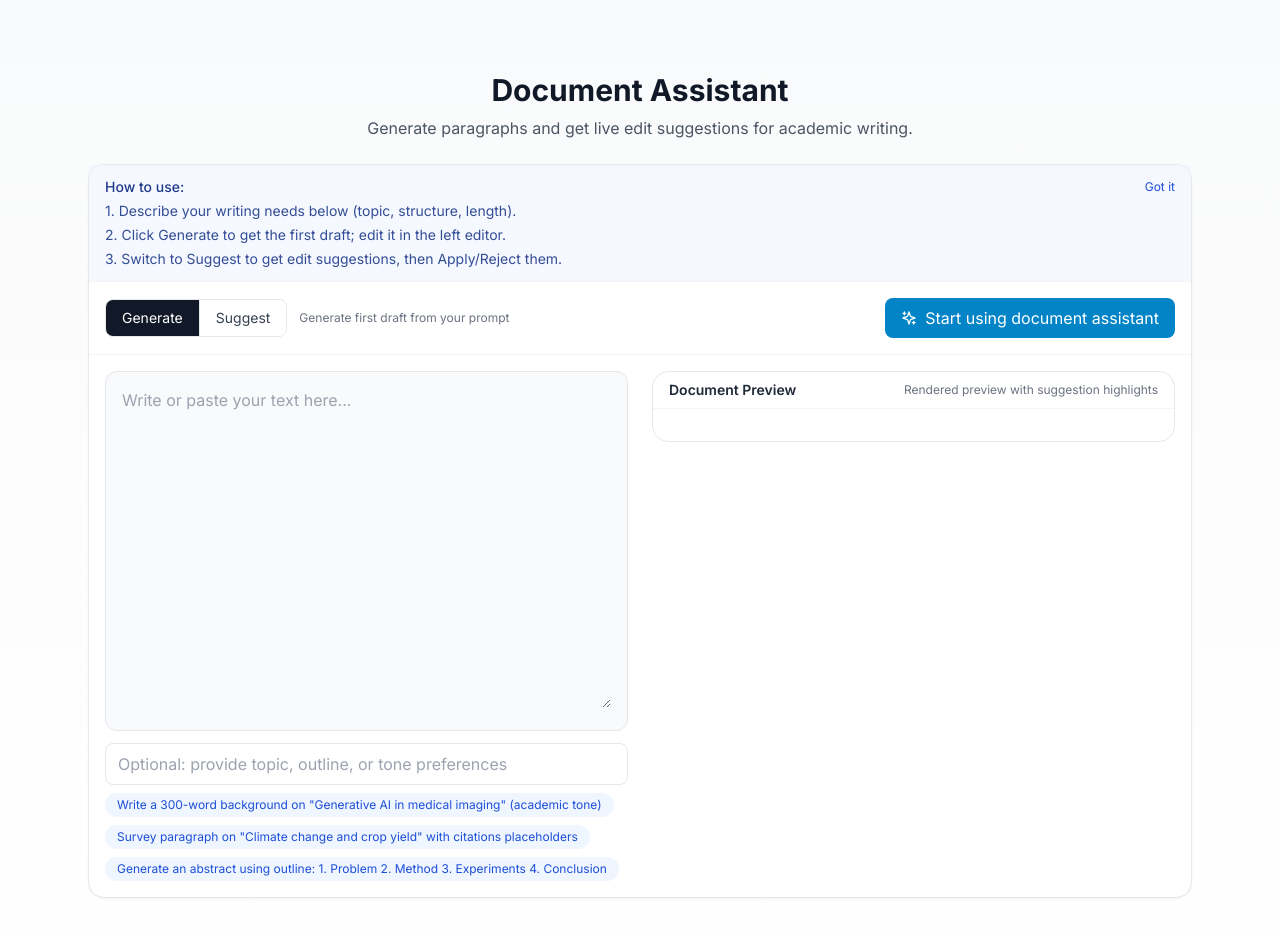
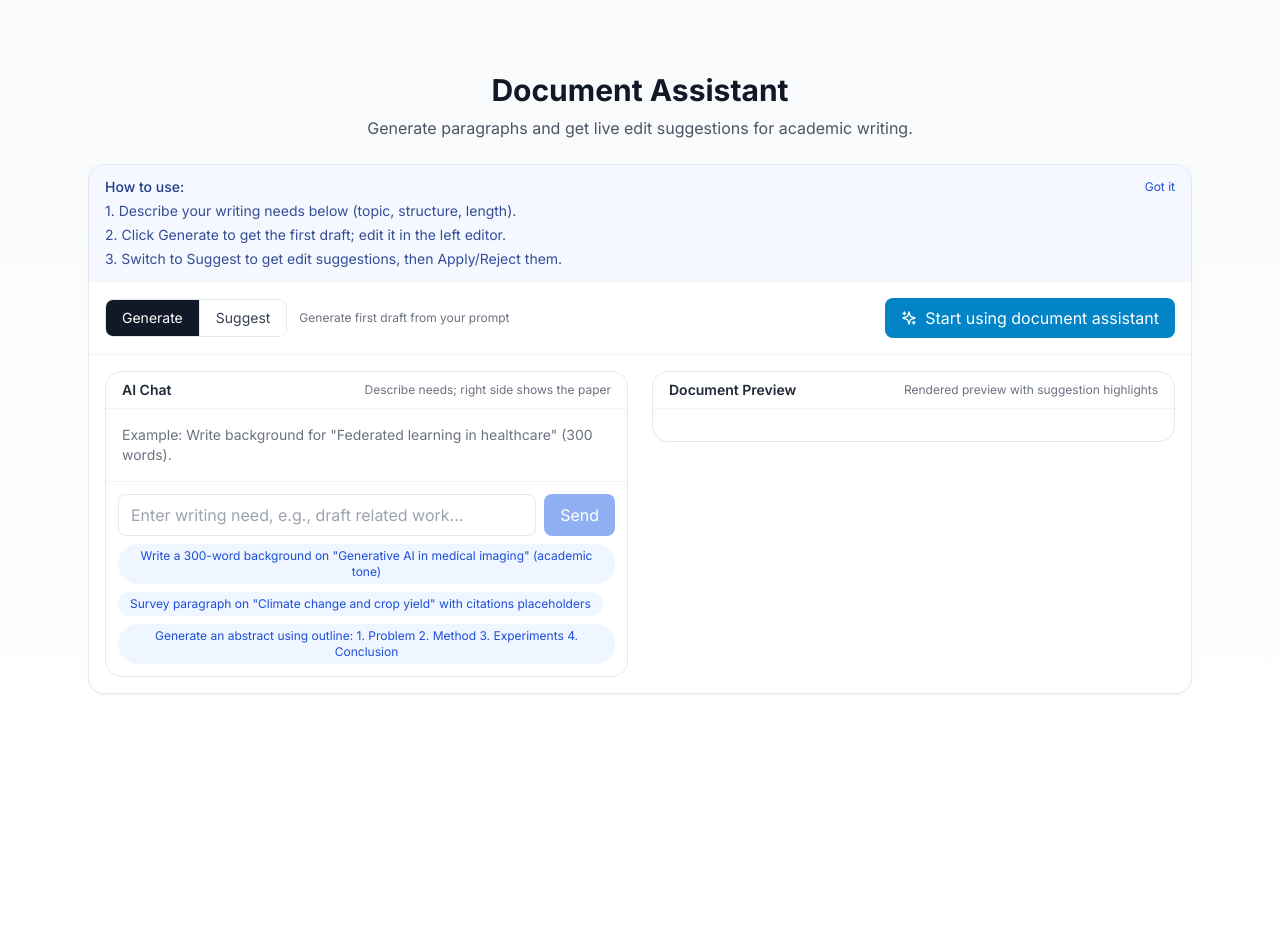
Before and after one commit to Mercury-nju/Citea, a Next.js app: page /document-assistant in a window 1280 px wide. Shown: the top 936 px of the page. After the commit the page ends 800 px from the top, so only its background shows below. Built offline with nearby package versions, Linux system fonts and the light colour scheme.

Commit message:
feat(document-assistant): left AI chat, right paper editor+preview; tuned system prompt for academic writing

```diff
--- a/app/api/document-assistant/route.ts
+++ b/app/api/document-assistant/route.ts
@@ -42,18 +42,20 @@ export async function POST(request: NextRequest) {
       return NextResponse.json({ error: creditResult.error || 'Insufficient credits' }, { status: 403 })
     }
 
-    const systemPrompt = language === 'zh' ? `你是 Citea 的学术写作助手，负责根据用户输入生成高质量学术段落，并在建议模式下提供修改建议（标注替换、增加、删除）。
-写作风格：清晰、严谨、客观，避免夸张用语。
-注意：
-- 如为“generate”，请直接生成1-2段自然段文本。
-- 如为“suggest”，请对给定文本逐段给出建议，输出包含三类建议：替换（replace）、增补（add）、删减（delete）。每条建议尽量短小并可单独应用。
-- 关注语法、逻辑、清晰度、衔接、术语一致性。
-` : `You are Citea's academic writing assistant. Based on user input, you either generate high-quality academic paragraphs or provide edit suggestions in suggestion mode (marking replace/add/delete).
-Tone: clear, rigorous, objective; avoid hype.
-Guidelines:
-- If operation is "generate", produce 1-2 cohesive paragraphs.
-- If operation is "suggest", provide per-paragraph suggestions of types: replace, add, delete. Keep each suggestion small and independently applicable.
-- Focus on grammar, logic, clarity, flow, and terminology consistency.
+    const systemPrompt = language === 'zh' ? `你是 Citea 的“学术论文生成助手”。你的目标是基于用户意图，循序渐进生成可发表水准的学术文本（背景、相关工作、方法、实验、结论、摘要、引言等），并在需要时提供改写建议。
+写作要求：
+- 学术风格，措辞克制、客观、明确；避免营销语气。
+- 结构清晰、段落连贯，首句点题、末句承接；术语一致。
+- 不捏造数据与来源；如需引用，用占位符 [ref] 表示，不生成虚假参考文献。
+- 输出默认使用中文（若 language=zh），且每次“generate”生成1–3段自然段，长度适中、可直接拼接进文档。
+建议模式（suggest）要求：输出严格 JSON（见后文格式），只给可独立应用的小修改。
+` : `You are Citea's Academic Paper Writer. Your goal is to iteratively produce publication-grade academic text (background, related work, method, experiments, conclusion, abstract, introduction, etc.) from user intents, and provide concise edit suggestions when asked.
+Style:
+- Academic tone, objective and precise. No marketing language.
+- Clear structure and cohesion; topic sentence first, concluding sentence to connect; consistent terminology.
+- Do NOT fabricate data or sources. If references are needed, use placeholders like [ref]; do not invent bibliography.
+- For "generate", output 1–3 paragraphs per call suitable for direct concatenation to the document.
+For "suggest", return strict JSON with small, independently applicable edits.
 `
 
     const userInstruction = operation === 'generate'
--- a/components/DocumentAssistant.tsx
+++ b/components/DocumentAssistant.tsx
@@ -23,6 +23,8 @@ export default function DocumentAssistant() {
   const [suggestions, setSuggestions] = useState<Suggestion[]>([])
   const [feedback, setFeedback] = useState<{grammar?: string; logic?: string; clarity?: string; overall?: string}>({})
   const [showHelp, setShowHelp] = useState(true)
+  const [chatMessages, setChatMessages] = useState<Array<{ role: 'user' | 'assistant'; content: string }>>([])
+  const [chatInput, setChatInput] = useState('')
   const examplePrompts = useMemo(() => (
     language === 'zh'
       ? [
@@ -117,6 +119,22 @@ export default function DocumentAssistant() {
     } finally {
       setLoading(false)
     }
+  }
+
+  const handleSendChat = async () => {
+    if (!chatInput.trim()) return
+    const userMsg = { role: 'user' as const, content: chatInput.trim() }
+    setChatMessages(prev => [...prev, userMsg])
+    setChatInput('')
+    // Use generate operation with chat intent
+    const prevOp = operation
+    if (operation !== 'generate') setOperation('generate')
+    setInstructions(userMsg.content)
+    await callAssistant()
+    // Append assistant message echo for history
+    const added = editorText.split('\n').slice(-3).join('\n')
+    setChatMessages(prev => [...prev, { role: 'assistant', content: added || (language === 'zh' ? '已生成内容，请在右侧查看。' : 'Content generated. See the document on the right.') }])
+    if (prevOp !== 'generate') setOperation(prevOp)
   }
 
   const escapeHtml = (str: string) =>
@@ -269,44 +287,46 @@ export default function DocumentAssistant() {
 
         <div className="p-4 grid lg:grid-cols-2 gap-6">
           <div>
-            <div className="bg-gray-50 border border-gray-200 rounded-xl p-4">
-              <textarea
-                value={editorText}
-                onChange={(e) => setEditorText(e.target.value)}
-                placeholder={t?.documentAssistant?.editorPlaceholder || 'Write or paste your text here...'}
-                className="w-full min-h-[320px] bg-transparent outline-none resize-y"
-              />
+            <div className="rounded-2xl border border-gray-200 bg-white h-full flex flex-col">
+              <div className="px-4 py-2 border-b border-gray-100 flex items-center justify-between">
+                <span className="text-sm font-semibold text-gray-800">{language === 'zh' ? 'AI 对话' : 'AI Chat'}</span>
+                <span className="text-xs text-gray-500">{language === 'zh' ? '在此描述需求，右侧生成论文内容' : 'Describe needs; right side shows the paper'}</span>
               </div>
-
-            {/* Live suggestion preview */}
-            {suggestions.length > 0 && (
-              <div className="mt-3 border border-dashed border-gray-300 rounded-xl p-4 bg-white">
-                <p className="text-xs text-gray-500 mb-2">{language === 'zh' ? '实时建议预览（不改变原文）' : 'Live suggestions preview (non-destructive)'}</p>
-                <div className="prose prose-sm max-w-none text-gray-900" dangerouslySetInnerHTML={{ __html: previewHtml }} />
+              <div className="flex-1 p-4 overflow-y-auto space-y-3">
+                {chatMessages.length === 0 && (
+                  <div className="text-sm text-gray-500">
+                    {language === 'zh' ? '示例：为“联邦学习在医疗中的挑战”写研究背景（300字）。' : 'Example: Write background for "Federated learning in healthcare" (300 words).'}
                   </div>
                 )}
-
-            <div className="mt-3">
+                {chatMessages.map((m, i) => (
+                  <div key={i} className={`flex ${m.role === 'user' ? 'justify-end' : 'justify-start'}`}>
+                    <div className={`${m.role === 'user' ? 'bg-blue-600 text-white' : 'bg-gray-100 text-gray-900'} rounded-lg px-3 py-2 max-w-[80%] whitespace-pre-wrap text-sm`}>
+                      {m.content}
+                    </div>
+                  </div>
+                ))}
+              </div>
+              <div className="p-3 border-t border-gray-100">
+                <div className="flex gap-2">
                   <input
-                value={instructions}
-                onChange={(e) => setInstructions(e.target.value)}
-                placeholder={t?.documentAssistant?.instructionPlaceholder || 'Optional: provide topic, outline, or tone preferences'}
-                className="w-full px-3 py-2 border border-gray-200 rounded-lg"
+                    value={chatInput}
+                    onChange={(e) => setChatInput(e.target.value)}
+                    onKeyPress={(e) => { if (e.key === 'Enter' && !e.shiftKey) { e.preventDefault(); handleSendChat(); } }}
+                    placeholder={language === 'zh' ? '输入写作需求，例如：撰写相关工作...' : 'Enter writing need, e.g., draft related work...'}
+                    className="flex-1 px-3 py-2 border border-gray-200 rounded-lg"
                   />
-              {/* Prompt suggestions */}
+                  <button onClick={handleSendChat} disabled={!chatInput.trim() || loading} className="px-4 py-2 bg-blue-600 text-white rounded-lg disabled:opacity-50">
+                    {language === 'zh' ? '发送' : 'Send'}
+                  </button>
+                </div>
+                {/* Quick prompts */}
                 <div className="mt-2 flex flex-wrap gap-2">
                   {examplePrompts.map((p, idx) => (
-                  <button
-                    key={idx}
-                    onClick={() => setInstructions(p)}
-                    className="text-xs bg-blue-50 text-blue-700 px-3 py-1 rounded-full hover:bg-blue-100"
-                  >
-                    {p}
-                  </button>
+                    <button key={idx} onClick={() => setChatInput(p)} className="text-xs bg-blue-50 text-blue-700 px-3 py-1 rounded-full hover:bg-blue-100">{p}</button>
                   ))}
                 </div>
               </div>
-
+            </div>
             {error && (
               <div className="mt-3 p-3 text-sm text-red-700 bg-red-50 border border-red-200 rounded-lg">{error}</div>
             )}
```
Lines whose indentation alone changed are shown as unchanged.
